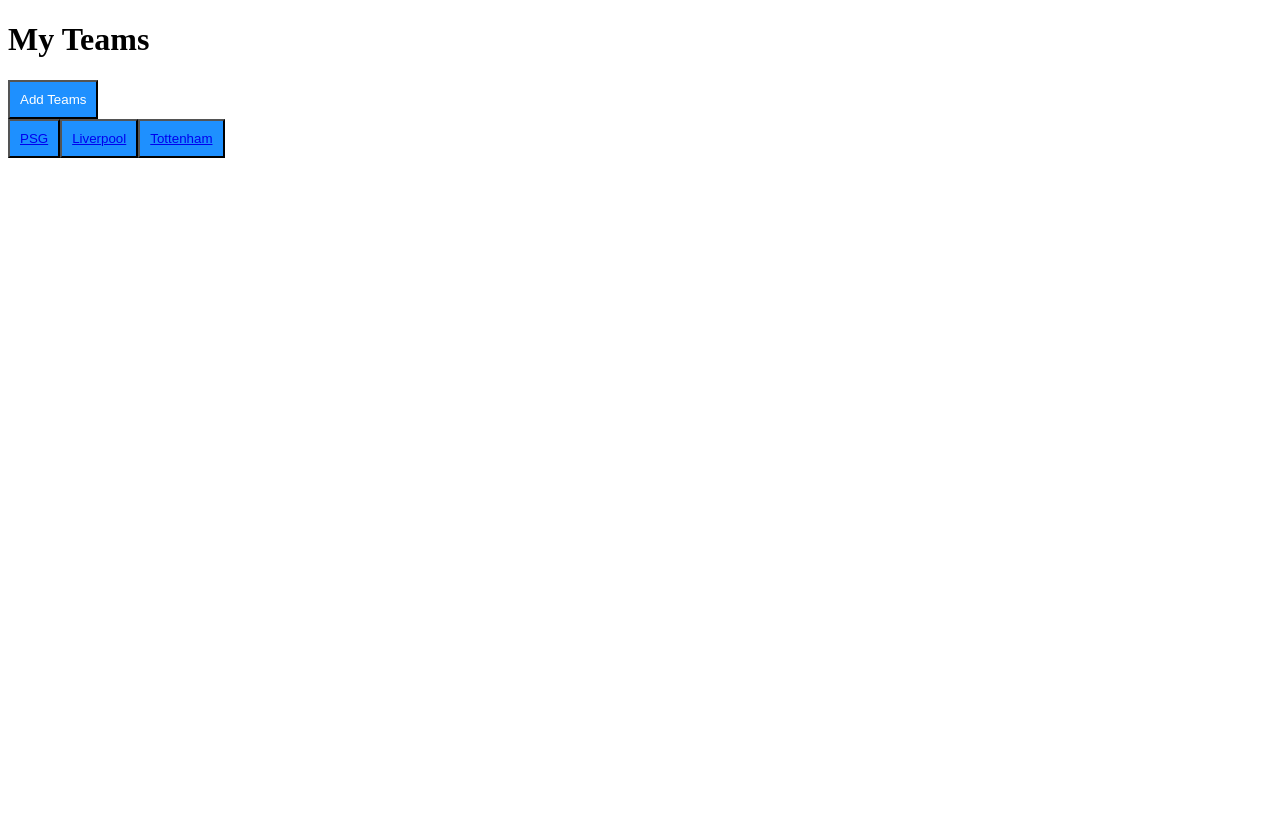
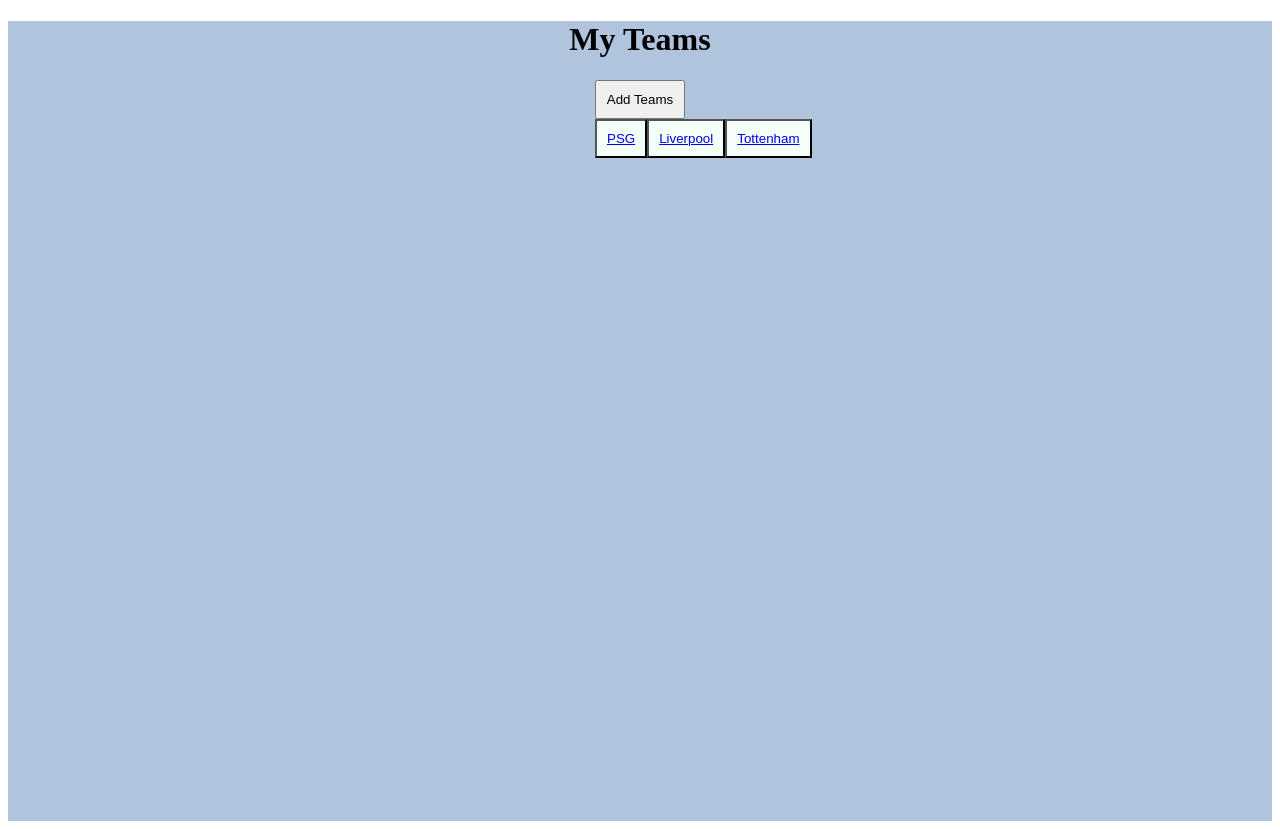
Before and after one commit to SanjayLavingia/urban-computing-machine, a React app: page / in a window 1280 px wide. Both pictures are taken after a click on the button "Add Teams". Before the commit the page ends 800 px from the top, so only its background shows below. Built offline with nearby package versions, Linux system fonts and the light colour scheme; no server answers.

Commit message:
working styles

```diff
--- a/client/App.jsx
+++ b/client/App.jsx
@@ -79,7 +79,7 @@ class App extends Component {
   render() {
     return (
       <div>
-      <h1>My Teams</h1>
+      <h1 className="myTeamsHeader">My Teams</h1>
       <div>
         <AddTeam addTeam={this.addTeam}/>
       </div>
--- a/client/components/AddTeam.jsx
+++ b/client/components/AddTeam.jsx
@@ -10,16 +10,16 @@ function AddTeam(props) {
     fontFamily: "Arial"
   };
   return <div>
-   <div>
+   <div className="addTeamDiv">
    <Dropdown>
-  <Dropdown.Toggle style={mystyle} variant="success" id="dropdown-basic">
+  <Dropdown.Toggle className="addTeam" variant="success" id="dropdown-basic">
     Add Teams
   </Dropdown.Toggle>
 
   <Dropdown.Menu >
-   <button name={'PSG'} onClick={props.addTeam} style ={mystyle}><Dropdown.Item>PSG</Dropdown.Item></button>
-   <button name={'Liverpool'} onClick={props.addTeam} style ={mystyle}><Dropdown.Item>Liverpool</Dropdown.Item></button>
-   <button name={'Tottenham'} onClick={props.addTeam} style ={mystyle}><Dropdown.Item>Tottenham</Dropdown.Item></button>
+   <button className="teamButton" name={'PSG'} onClick={props.addTeam}><Dropdown.Item>PSG</Dropdown.Item></button>
+   <button className="teamButton" name={'Liverpool'} onClick={props.addTeam}><Dropdown.Item>Liverpool</Dropdown.Item></button>
+   <button className="teamButton" name={'Tottenham'} onClick={props.addTeam}><Dropdown.Item>Tottenham</Dropdown.Item></button>
   </Dropdown.Menu>
 </Dropdown>
    </div>
--- a/client/components/TeamThread.jsx
+++ b/client/components/TeamThread.jsx
@@ -4,19 +4,20 @@ function TeamThread(props) {
 
   const result = [];
   for (let i = 0; i < props.teams.length; i++) {
-    result.push(<div
+    result.push(<span
       className="teamInfo"
 
       key={`teamThread${i}`}
       >
       {`${props.teams[i].name} vs ${props.teams[i].opp} on ${props.teams[i].date} at ${props.teams[i].time}`}
       <button
+      className="removeTeam"
       name={props.teams[i].name}
       onClick={props.remove}
       >
-        Remove
+        X
         </button>
-        </div>)
+        </span>)
   }
   console.log(props);
   return <div>
@@ -24,4 +25,5 @@ function TeamThread(props) {
   </div>
 }
 
+
 export default TeamThread;
--- a/client/index.js
+++ b/client/index.js
@@ -4,7 +4,7 @@ import App from './App.jsx';
 import Styles from './styles.scss'
 
 render(
-  <div>
+  <div className="app">
     <App/>
   </div>,
   document.getElementById('root')
--- a/client/styles.scss
+++ b/client/styles.scss
@@ -1,4 +1,55 @@
+//makes the app take up the whole page
+body > #root > div {
+  height: 100vh;
+}
+
 .teamInfo {
-    padding: 50px;
-    background-color: #D3D3D3;
+    padding: 25px;
+    background-color: #778899;
+    box-shadow: 5px 5px 5px darkgrey;
+    border: 1px solid rgb(189, 189, 189);
+    margin: 20px;
+    display: flex;
+    justify-content: space-between;
+    align-items: center;
+    color: lightgray
 }
+
+.removeTeam {
+  display: flex;
+  justify-content: flex-end;
+}
+
+.myTeamsHeader {
+   /* Magic here */
+  display: flex;
+  justify-content: center;
+  align-items: center;
+}
+
+.addTeamDiv {
+  display: flex;
+  flex-direction: column;
+  justify-content: center;
+  align-items: center;
+}
+.addTeam {
+  display: flex;
+  justify-content: center;
+  align-items: center;
+  color: "white";
+  padding: 10px;
+}
+
+.app {
+  background-color: #B0C4DE;
+}
+
+.window {
+  background-color:  #B0C4DE;
+}
+.teamButton {
+    color: "white";
+    background-color: #F5FFFA;
+    padding: 10px;
+}
```
